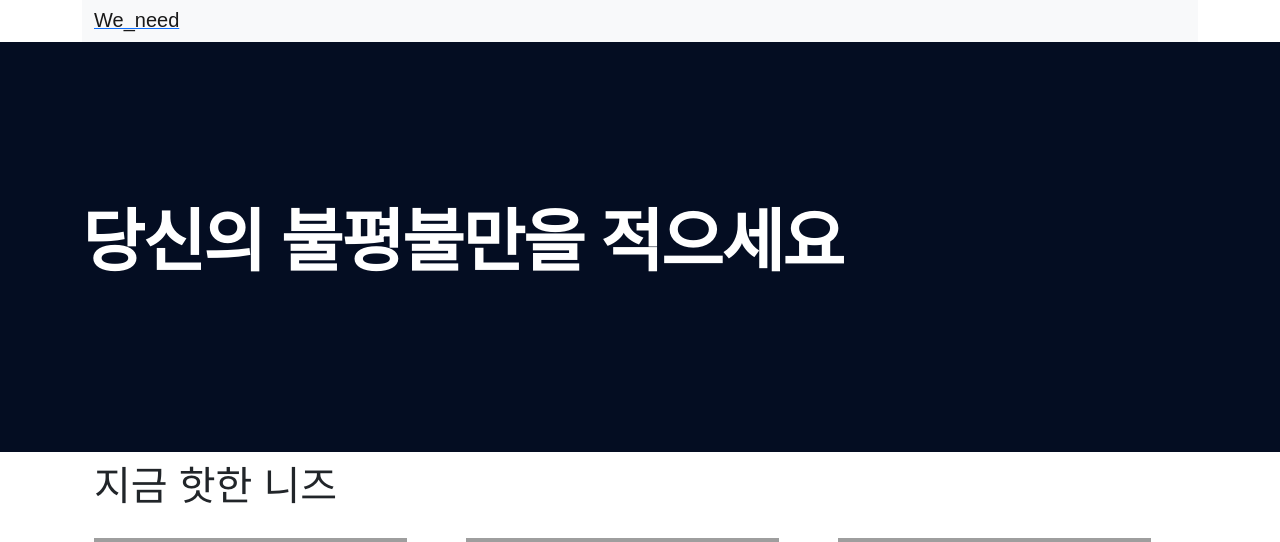
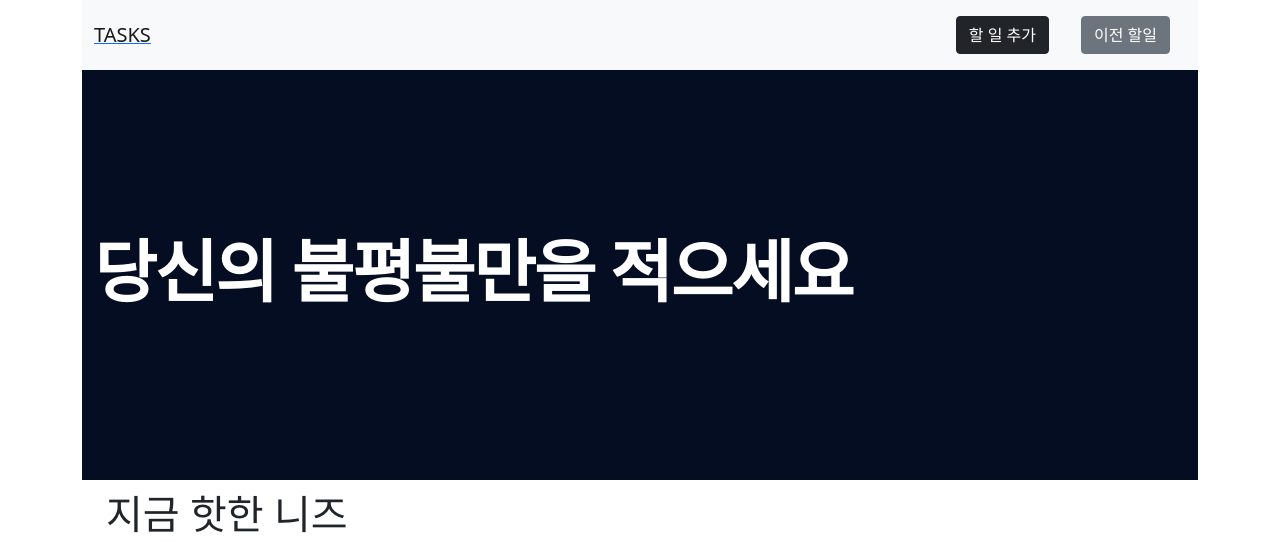
Before and after one commit to djgnfj-svg/we_need, a Django app: page / in a window 1280 px wide. Shown: the top 542 px of the page. Run offline with Django 4.2, Linux system fonts and the light colour scheme; parts of the project's set-up code (start-up, migrations or seed data) failed here and were passed over; grey boxes are pictures that could not be loaded.

Commit message:
add temp_tob_bar

```diff
--- a/needs/static/css/styles.css
+++ b/needs/static/css/styles.css
@@ -1,7 +1,7 @@
-body {
+/* body {
     font-family: 'Poppins', sans-serif;
     font-weight: 300;
-  }
+  } */
 
 
   header {
--- a/needs/templates/needs_base.html
+++ b/needs/templates/needs_base.html
@@ -20,8 +20,23 @@
 		<div class="container">
 			<nav class="navbar navbar-expand-lg navbar-light bg-light">
 				<div class="container-fluid">
-                    <a href="/"><span class="navbar-brand mb-0 h1">We_need</span></a>
+					<a href="/"><span class="navbar-brand mb-0 h1">TASKS</span></a>
+
 					<ul class="nav justify-content-end">
+						<li class="nav-item">
+							<a class="nav-link" href="{% url 'sign-in' %}">
+								<button class="btn btn-dark">
+									할 일 추가
+								</button>
+							</a>
+						</li>
+						<li class="nav-item">
+							<a class="nav-link" href="{% url 'logout' %}">
+								<button class="btn btn-secondary">
+									이전 할일
+								</button>
+							</a>
+						</li>
 					</ul>
 				</div>
 			</nav>
@@ -36,8 +51,8 @@
 		</div>
 		{% endif %}
 
-        </div>
 			{% block content %}
 			{% endblock %}
+		</div>
 	</body>
 </html>
--- a/we_need/urls.py
+++ b/we_need/urls.py
@@ -17,13 +17,15 @@ from django.urls import path
 from django.conf import settings
 from django.conf.urls.static import static
 from django.contrib import admin
+from account.views import SigninView, logout_view
 
 from needs import views
 
 urlpatterns = [
     path('admin/', admin.site.urls),
     path('', views.home_view, name="home"),
-    # path('sign up/', views.as_view(),name="sign up"),
+    path('sign in/', SigninView.as_view(),name="sign-in"),
+    path('logout/', logout_view, name="logout"),
     # path('profile/', views.as_view(),name="profile"),
     # path('prpfile/update', views.as_view(),name="profile-update"),
     # path('needs/', views.as_view(),name="needs-all"),
```
Also changed, not shown: account/views.py (+11 -1 lines). Lines whose indentation alone changed are shown as unchanged.
